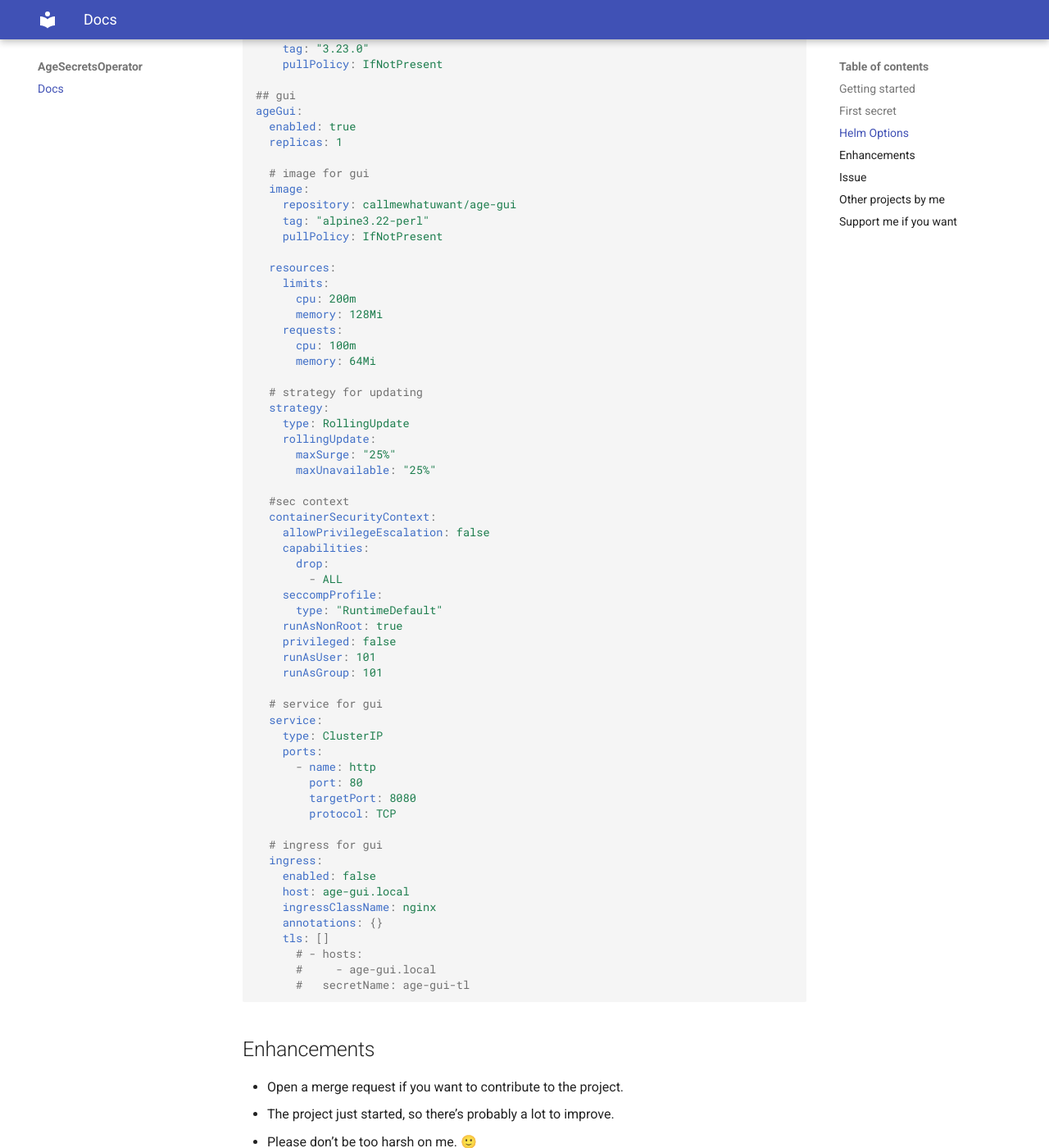
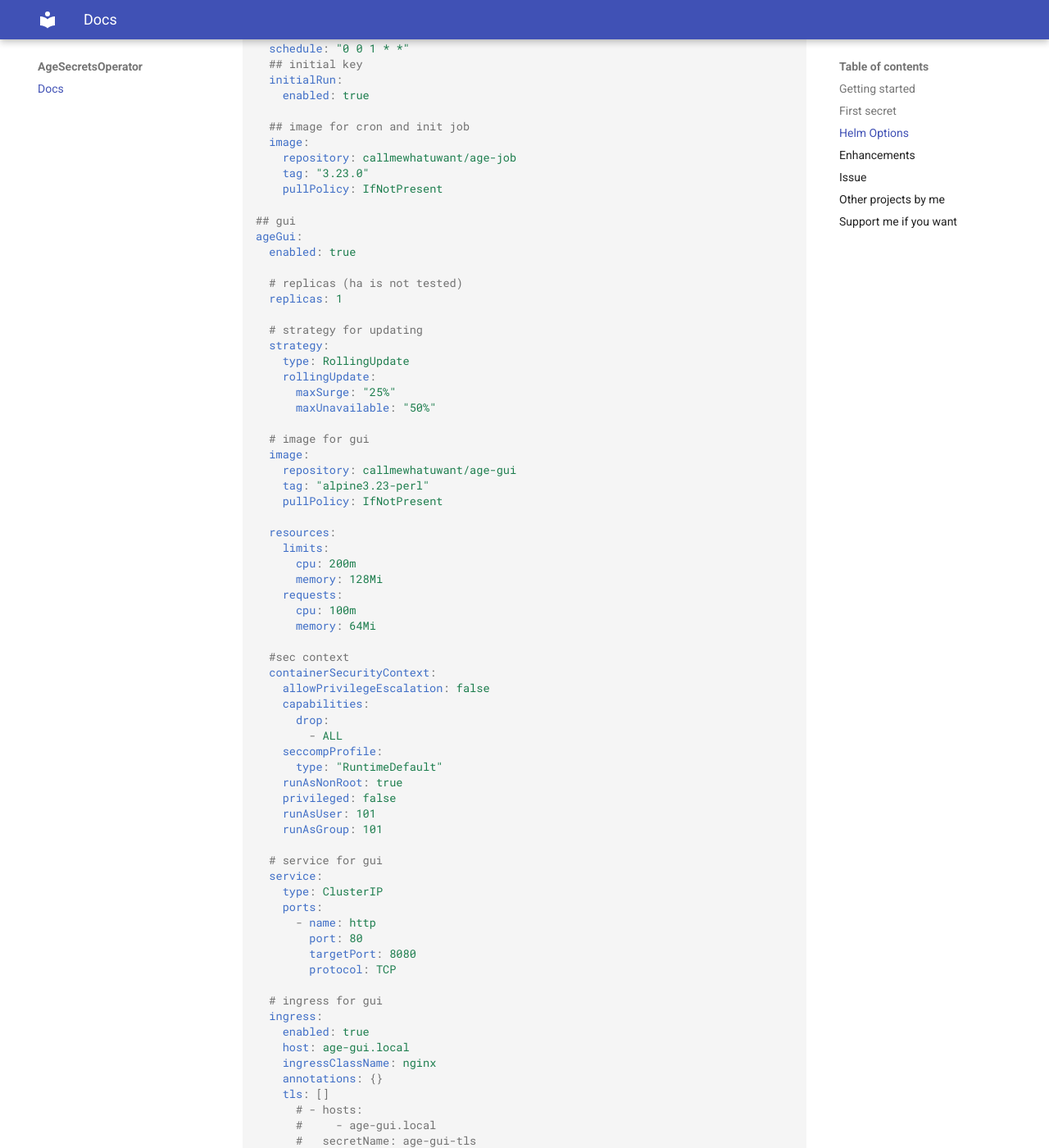
Before and after one commit to callmewhatuwant/age-secret-operator, an MkDocs documentation site: the page built from pages/operator/docs/index.md, in a window 1280 px wide and 1400 px high, scrolled down 3569 px. Shown: the whole window at 82% size. Built offline with MkDocs 1.6.1 and Material for MkDocs 9.7.7, drawn with Linux system fonts in a browser that asks for light colours; the version menu is left out; some of the changed text lies outside the part shown.

Commit message:
Update index.md

````diff
--- a/pages/operator/docs/index.md
+++ b/pages/operator/docs/index.md
@@ -119,11 +119,19 @@
   ## replicas for ha
   replicas: 3
 
+  # strategy for updating
+  strategy:
+    type: RollingUpdate
+    rollingUpdate:
+      maxSurge: "25%"
+      maxUnavailable: "50%"
+
+
   controller:
     ## image
     image:
       repository: callmewhatuwant/age-secrets-operator
-      tag: 0.0.02
+      tag: 0.0.01
     imagePullPolicy: IfNotPresent
 
     ## resources
@@ -162,7 +170,7 @@
 
 ## monitor for prometheus
 ServiceMonitor:
-  enabled: false
+  enabled: true
   endpoints:
     - port: metrics
       scheme: https
@@ -188,12 +196,21 @@
 ## gui
 ageGui:
   enabled: true
+
+  # replicas (ha is not tested)
   replicas: 1
+
+  # strategy for updating
+  strategy:
+    type: RollingUpdate
+    rollingUpdate:
+      maxSurge: "25%"
+      maxUnavailable: "50%"
 
   # image for gui
   image:
     repository: callmewhatuwant/age-gui
-    tag: "alpine3.22-perl"
+    tag: "alpine3.23-perl"
     pullPolicy: IfNotPresent
 
   resources:
@@ -203,13 +220,6 @@
     requests:
       cpu: 100m
       memory: 64Mi
-
-  # strategy for updating
-  strategy:
-    type: RollingUpdate
-    rollingUpdate:
-      maxSurge: "25%"
-      maxUnavailable: "25%"
 
   #sec context
   containerSecurityContext:
@@ -235,14 +245,14 @@
 
   # ingress for gui
   ingress:
-    enabled: false
+    enabled: true
     host: age-gui.local
     ingressClassName: nginx
     annotations: {}
     tls: []
       # - hosts:
       #     - age-gui.local
-      #   secretName: age-gui-tl
+      #   secretName: age-gui-tls
 ```
 
 ## Enhancements
````
Also changed, not shown: other parts of pages/operator/docs/index.md (+1 -1 lines).
